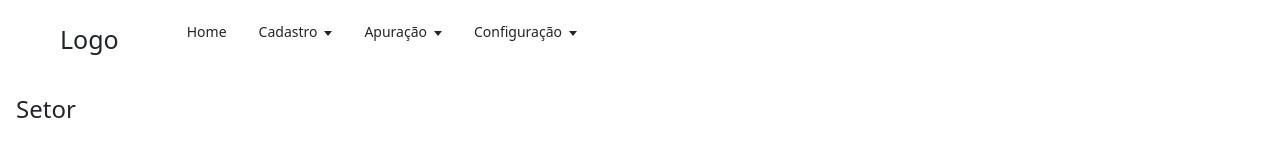
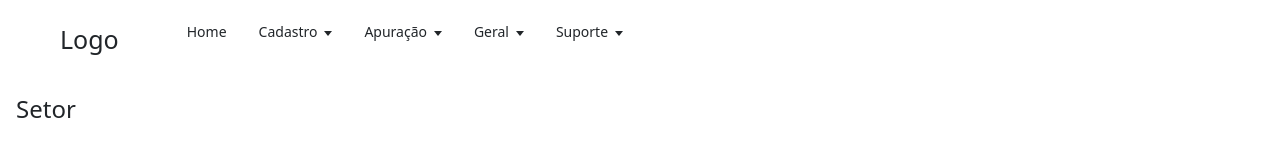
Before and after one commit to moabsantos/produto-ms-web, a React (Create React App) app: page /setor in a window 1280 px wide. Shown: the top 160 px of the page. Built offline with nearby package versions, Linux system fonts and the light colour scheme; no server answers.

Commit message:
feat: config menu

```diff
--- a/src/pages/menuItems.js
+++ b/src/pages/menuItems.js
@@ -39,7 +39,18 @@ export const menuItems = [
     },
 
     {
-      title: 'Configuração',
+      title: 'Geral',
+      url: '',
+      submenu: [
+          {
+          title: 'Empresa',
+          url: '/empresa',
+          }
+      ]
+    },
+
+    {
+      title: 'Suporte',
       url: '',
       submenu: [
           {
@@ -47,9 +58,9 @@ export const menuItems = [
           url: '',
           },
           {
-          title: 'Empresa',
-          url: '/empresa',
-          },
+          title: process.env.REACT_APP_HOST_API,
+          url: '',
+          }
       ]
     }
   ];
```
